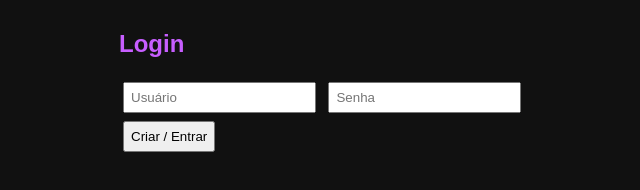
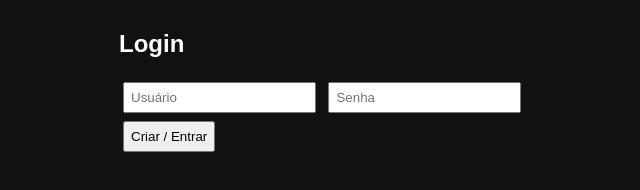
Before and after one commit to kkSiffi/rolagem-ROG, a plain HTML site: page index.html in a window 1280 px wide. Shown: the full height of the page, 311-951 px from the left. Drawn offline with Linux system fonts and the light colour scheme.

Commit message:
style.css

```diff
--- a/style.css
+++ b/style.css
@@ -1,7 +1,7 @@
 body {
   font-family: Arial, sans-serif;
   background: #111;
-  color: #c75eff;
+  color: #fff;
   padding: 10px;
   max-width: 420px;
   margin: auto;
```
